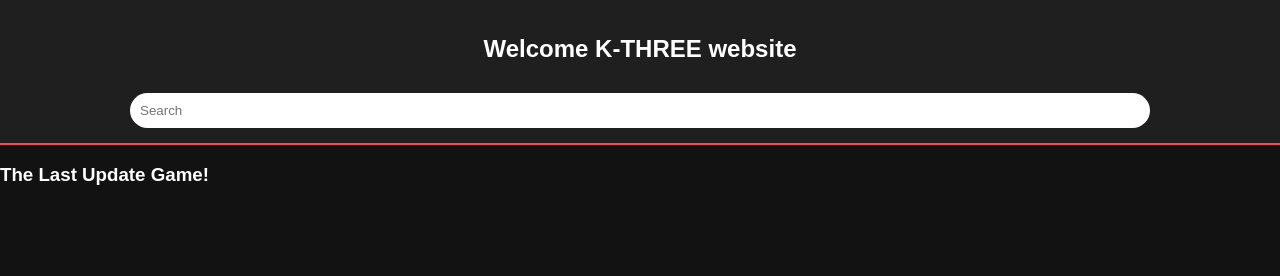
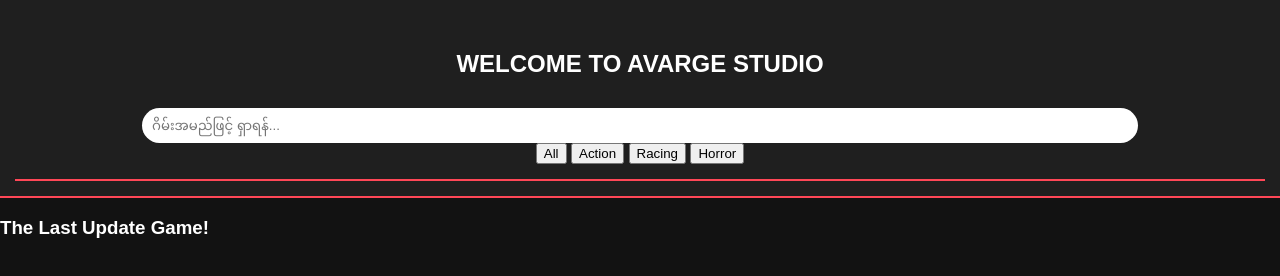
Before and after one commit to Johnnywicky007/game, a plain HTML site: page index.html in a window 1280 px wide. Drawn offline with Linux system fonts and the light colour scheme.

Commit message:
Update navbar title and search placeholder text

```diff
--- a/index.html
+++ b/index.html
@@ -8,8 +8,18 @@
 </head>
 <body>
     <nav class="navbar">
-        <h2>Welcome K-THREE website</h2>
-        <input type="text" id="search" placeholder="Search">
+        <nav class="navbar">
+    <h2>WELCOME TO AVARGE STUDIO</h2>
+    <input type="text" id="search" placeholder="ဂိမ်းအမည်ဖြင့် ရှာရန်..." onkeyup="searchGame()">
+
+    <div class="categories">
+        <button onclick="filterGame('All')">All</button>
+        <button onclick="filterGame('Action')">Action</button>
+        <button onclick="filterGame('Racing')">Racing</button>
+        <button onclick="filterGame('Horror')">Horror</button>
+    </div>
+        </nav>
+
     </nav>
 
     <div class="container">
```
